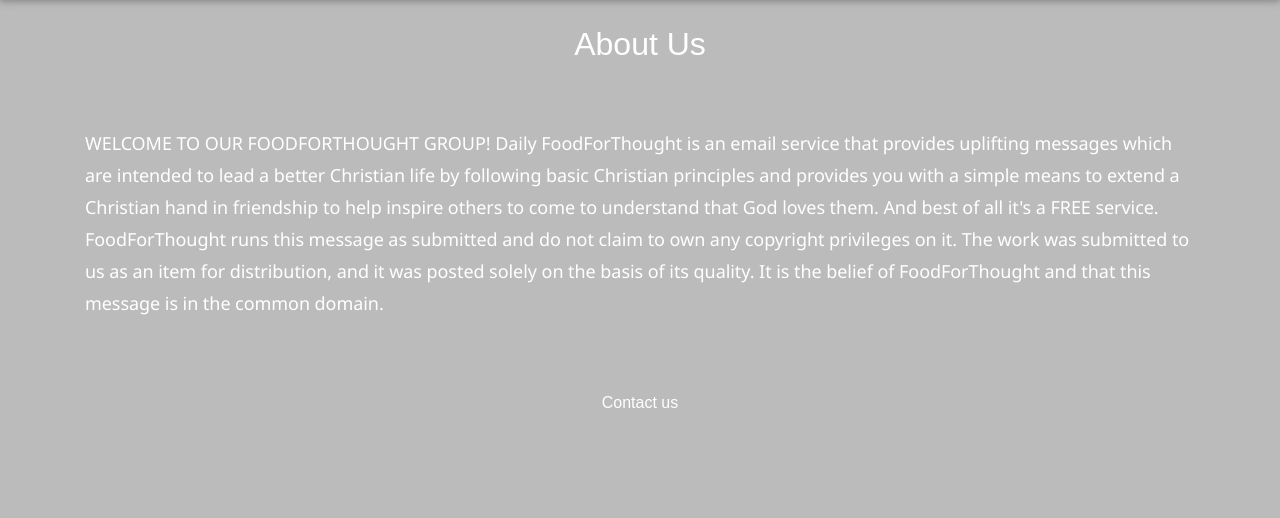
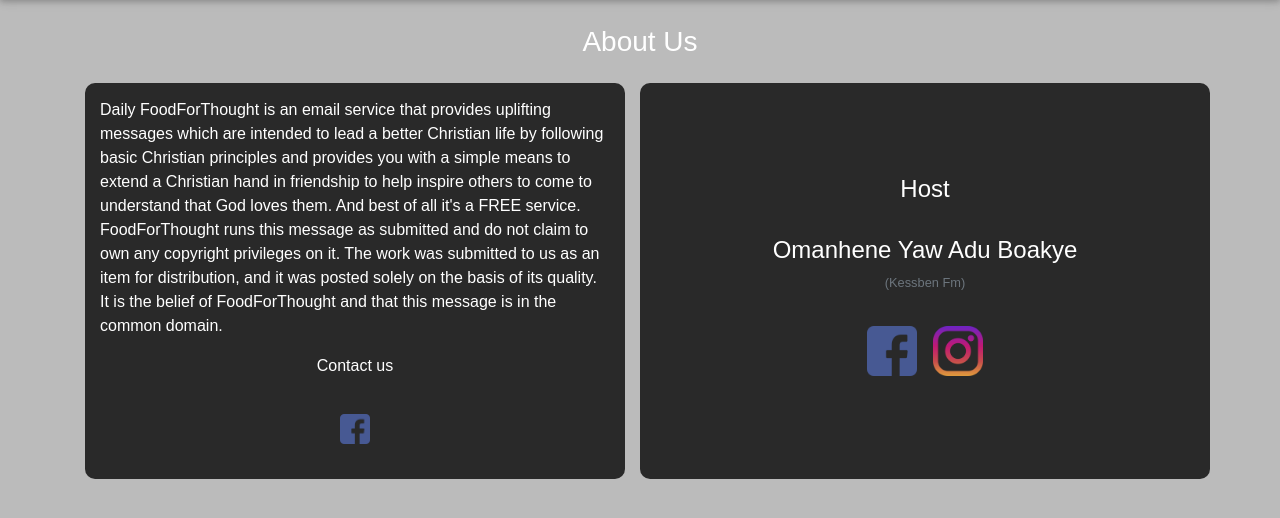
Before and after one commit to gabrielstonedelza/food4thought, a Django app: page /about/ in a window 1280 px wide. Shown: the part 56-574 px from the top of the page. Run offline with Django 3.2, Linux system fonts and the light colour scheme; style sheets or scripts are compiled from the project's sources; some libraries are stand-ins or nearby versions; some web fonts are replaced.

Commit message:
static files added

```diff
--- a/f4t/templates/f4t/about_f4t.html
+++ b/f4t/templates/f4t/about_f4t.html
@@ -1,25 +1,48 @@
 {% extends "f4t/base.html"%}
 {% load crispy_forms_tags %}
+{% load static %}
 {% block title %}
 About us
 {% endblock %}
 {% block content%}
 
 <div class="container">
-    <div class="about-us">
-            <h2 class="text-center">About Us</h2>
-            <br>
-            <p class="thought-about">WELCOME TO OUR FOODFORTHOUGHT GROUP!
+    <h3 class="text-center mb-4">About Us</h3>
+    <div class="row">
+        <div class="col-md-6 mb-3">
+            <div class="about-text">
+                <p>
                 Daily FoodForThought is an email service that provides uplifting messages which are intended to lead a better Christian life by following basic Christian principles and provides you with a simple means to extend a Christian hand in friendship to help inspire others to come to understand that God loves them. And best of all it's a FREE service.
                 FoodForThought runs this message as submitted and do not claim to own any copyright privileges on it. The work was submitted to us as an item for distribution, and it was posted solely on the basis of its quality. It is the belief of FoodForThought and that this message is in the common domain.</p>
-                <br>
-                <p>Contact us </p>
+                <p class="text-center">Contact us </p>
                 <div class="social-media">
                     <a title="Visit our facebook page" href="https://web.facebook.com/groups/142903436398" target="_blank">
-                        <i class="fab fa-facebook-square"></i>
+                        <img src="{% static 'f4t/images/facebook.png' %}" alt="">
                     </a>
                 </div>
+            </div>
+        </div>
+        <div class="col-md-6 host mb-3">
+            <h4 class="text-center">Host</h4>
+            <br>
+            <h4 class="text-center">Omanhene Yaw Adu Boakye</h4>
+            <small class="text-muted text-center" style="display: flex;justify-content: center;">(Kessben Fm)</small>
+            <br>
+            <div class="social-icons">
+                <a href="">
+                    <img src="{% static 'f4t/images/facebook.png' %}" alt="">
+                </a>
+                <a href="">
+                    <img src="{% static 'f4t/images/instagram.png' %}" alt="">
+                </a>
+            </div>
 
+        </div>
     </div>
+    <!-- about host -->
+    <br>
+
 </div>
+<br>
+<br>
 {% endblock %}
--- a/f4t/templates/f4t/feedbacks.html
+++ b/f4t/templates/f4t/feedbacks.html
@@ -15,7 +15,7 @@ Feedbacks
     <br>
     <div class="row my-feedbacks">
         {% for feed in all_feeds %}
-            <div class="col-xs-5 col-sm-6 col-md-10 ml-auto mr-auto feedbox mb-3">
+            <div class="col-md-10 ml-auto mr-auto feedbox mb-3">
                 <h4>{{ feed.name }}</h4>
                 <blockquote>
                     {{ feed.message }}
--- a/f4t/templates/f4t/navbar.html
+++ b/f4t/templates/f4t/navbar.html
@@ -2,8 +2,8 @@
   <div class="container">
 
   <a style="color:white;" class="navbar-brand" href="{% url 'post_home' %}">Foodforthought</a>
-  <button class="navbar-toggler" type="button" data-toggle="collapse" data-target="#navbarSupportedContent" aria-controls="navbarSupportedContent" aria-expanded="false" aria-label="Toggle navigation">
-    <span class="navbar-toggler-icon"></span>
+  <button class="navbar-toggler" type="button" data-toggle="collapse" data-target="#navbarSupportedContent" aria-controls="navbarSupportedContent" aria-expanded="false" aria-label="Toggle navigation" >
+    <span class="navbar-toggler-icon" ></span>
   </button>
 
   <div class="collapse navbar-collapse" id="navbarSupportedContent">
--- a/f4t/templates/f4t/post_home.html
+++ b/f4t/templates/f4t/post_home.html
@@ -11,7 +11,7 @@ Thought today
 <div class="container">
     <div class="row thought2day text-center">
         {% for post in post_today %}
-            <div class="col-xs-6 col-sm-6 col-md-8 ml-auto mr-auto">
+            <div class="col-md-8 ml-auto mr-auto">
                 <h3 class="text-center">Title: {{ post.title }}</h3>
                 <br>
                 <H6>By: {{ post.author }}</H6>
--- a/f4t/templates/f4t/testimonies.html
+++ b/f4t/templates/f4t/testimonies.html
@@ -15,7 +15,7 @@ Testimonies
     <br>
     <div class="row my-feedbacks">
         {% for testimony in all_testimonies %}
-            <div class="col-xs-5 col-sm-6 col-md-10 ml-auto mr-auto feedbox mb-3">
+            <div class="col-md-10 ml-auto mr-auto feedbox mb-3">
                 <h4>{{ testimony.name }}</h4>
                 <blockquote>
                     {{ testimony.testimony }}
--- a/static/f4t/css/post_home.css
+++ b/static/f4t/css/post_home.css
@@ -171,6 +171,7 @@ button.butt:hover {
           flex-direction: column;
   -ms-flex-wrap: wrap;
       flex-wrap: wrap;
+  padding: 10px;
 }
 
 .my-feedbacks .feedbox {
@@ -203,15 +204,43 @@ button.butt:hover {
   position: fixed;
   margin-top: 40px;
   margin-left: 40px;
+  z-index: 2;
 }
 
 .addmember a .fa-plus-circle,
 .my-new-thought-button a .fa-plus-circle {
   font-size: 30px;
-  color: #292929;
+  color: #7e7878;
 }
 
-.about-us {
+.about-text {
+  padding: 15px;
+  background: #292929;
+  border-radius: 10px;
+}
+
+.social-media {
+  padding: 20px;
+  display: -webkit-box;
+  display: -ms-flexbox;
+  display: flex;
+  -webkit-box-pack: center;
+      -ms-flex-pack: center;
+          justify-content: center;
+  -webkit-box-align: center;
+      -ms-flex-align: center;
+          align-items: center;
+}
+
+.social-media a img {
+  width: 30px;
+  height: 30px;
+}
+
+.host {
+  padding: 20px;
+  background: #292929;
+  border-radius: 10px;
   display: -webkit-box;
   display: -ms-flexbox;
   display: flex;
@@ -225,18 +254,25 @@ button.butt:hover {
   -webkit-box-align: center;
       -ms-flex-align: center;
           align-items: center;
+}
+
+.host .social-icons {
+  padding: 10px;
+  display: -webkit-box;
+  display: -ms-flexbox;
+  display: flex;
+  -webkit-box-pack: center;
+      -ms-flex-pack: center;
+          justify-content: center;
+  -webkit-box-align: center;
+      -ms-flex-align: center;
+          align-items: center;
   gap: 1rem;
 }
 
-.about-us p.thought-about {
-  letter-spacing: -0.003em;
-  line-height: 32px;
-  font-size: 18px;
-  font-family: "Segoe UI", Tahoma, Geneva, Verdana, sans-serif;
-}
-
-.about-us .social-media a .fa-facebook-square {
-  font-size: 30px;
+.host .social-icons img {
+  width: 50px;
+  height: 50px;
 }
 
 @media (max-width: 500px) {
--- a/static/f4t/css/post_home.scss
+++ b/static/f4t/css/post_home.scss
@@ -76,6 +76,7 @@
   display: flex;
   flex-direction: column;
   flex-wrap: wrap;
+  padding: 10px;
 
   .feedbox {
     padding: 20px;
@@ -104,34 +105,54 @@
   position: fixed;
   margin-top: 40px;
   margin-left: 40px;
+  z-index: 2;
 
   a .fa-plus-circle {
     font-size: 30px;
-    color: #292929;
+    color: #7e7878;
   }
 }
-.about-us {
+.about-text{
+    padding: 15px;
+    background: #292929;
+    border-radius: 10px;
+}
+
+.social-media{
+    padding: 20px;
+    display: flex;
+    justify-content: center;
+    align-items: center;
+    a{
+        img{
+            width: 30px;
+            height: 30px;
+            // border-radius: 50%;
+        }
+    }
+}
+
+.host{
+    padding: 20px;
+    background: #292929;
+    border-radius: 10px;
     display: flex;
     flex-direction: column;
     justify-content: center;
     align-items: center;
+    .social-icons{
+        padding: 10px;
+        display: flex;
+        justify-content: center;
+        align-items: center;
         gap: 1rem;
-  p.thought-about {
-    letter-spacing: -0.003em;
-    line-height: 32px;
-    font-size: 18px;
-    font-family: "Segoe UI", Tahoma, Geneva, Verdana, sans-serif;
-  }
-
-  .social-media {
-    a {
-      .fa-facebook-square {
-        font-size: 30px;
+        img{
+            width: 50px;
+            height: 50px;
+            // border-radius: 50%;
         }
     }
 }
-}
-
 // media queries
 @media (max-width: 500px) {
   // all thoughts
```
Also changed, not shown: f4t/templates/f4t/like_section.html (deleted, +0 -7 lines), 4 other files. Lines whose indentation alone changed are shown as unchanged.
